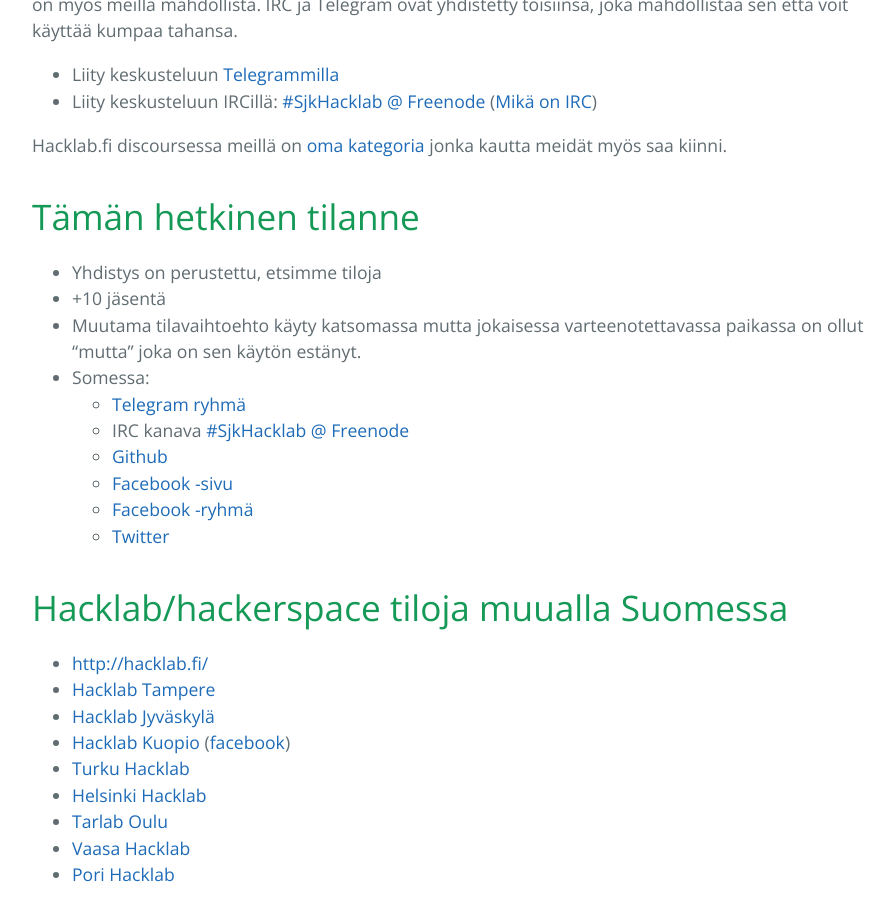
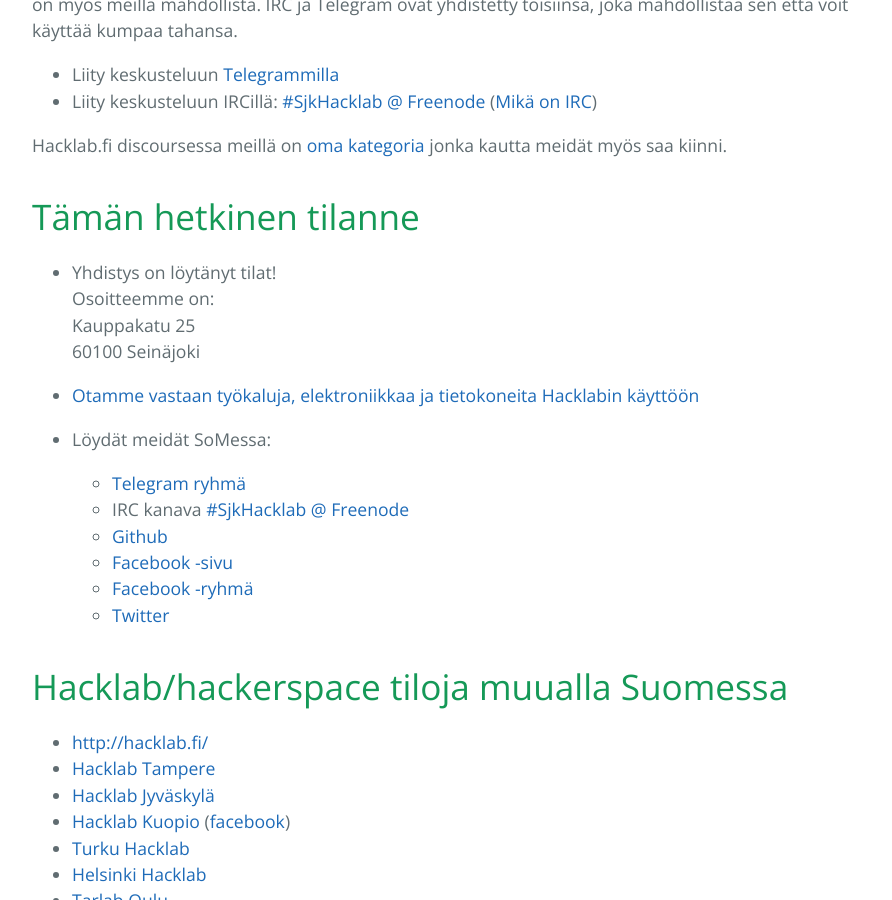
Before and after one commit to d1stro/SeinajokiHacklab.github.io, a Jekyll site: the page built from index.md, in a window 1280 px wide and 900 px high, scrolled down 1348 px. Shown: the whole window, without its empty margins (192-1084 px from the left). Built offline with Jekyll 4.4.1, drawn with Linux system fonts in a browser that asks for light colours; nearby versions of some CDN libraries.

Commit message:
Update index.md

```diff
--- a/index.md
+++ b/index.md
@@ -35,10 +35,14 @@
 
 
 # Tämän hetkinen tilanne
-* Yhdistys on perustettu, etsimme tiloja
-* +10 jäsentä
-* Muutama tilavaihtoehto käyty katsomassa mutta jokaisessa varteenotettavassa paikassa on ollut "mutta" joka on sen käytön estänyt.
-* Somessa:
+* Yhdistys on löytänyt tilat!
+  Osoitteemme on:
+  Kauppakatu 25
+  60100 Seinäjoki
+
+* [Otamme vastaan työkaluja, elektroniikkaa ja tietokoneita Hacklabin käyttöön](https://www.tori.fi/etela-pohjanmaa/Otetaan_vastaan_tyokalut_elektroniikka_tietokoneet_53652708.htm)
+
+* Löydät meidät SoMessa:
   * [Telegram ryhmä](https://telegram.me/joinchat/DSw-DT9RZnH3KnICPxgDTA)
   * IRC kanava [#SjkHacklab @ Freenode](http://goo.gl/DCt9ru)
   * [Github](https://github.com/SeinajokiHacklab)
```
